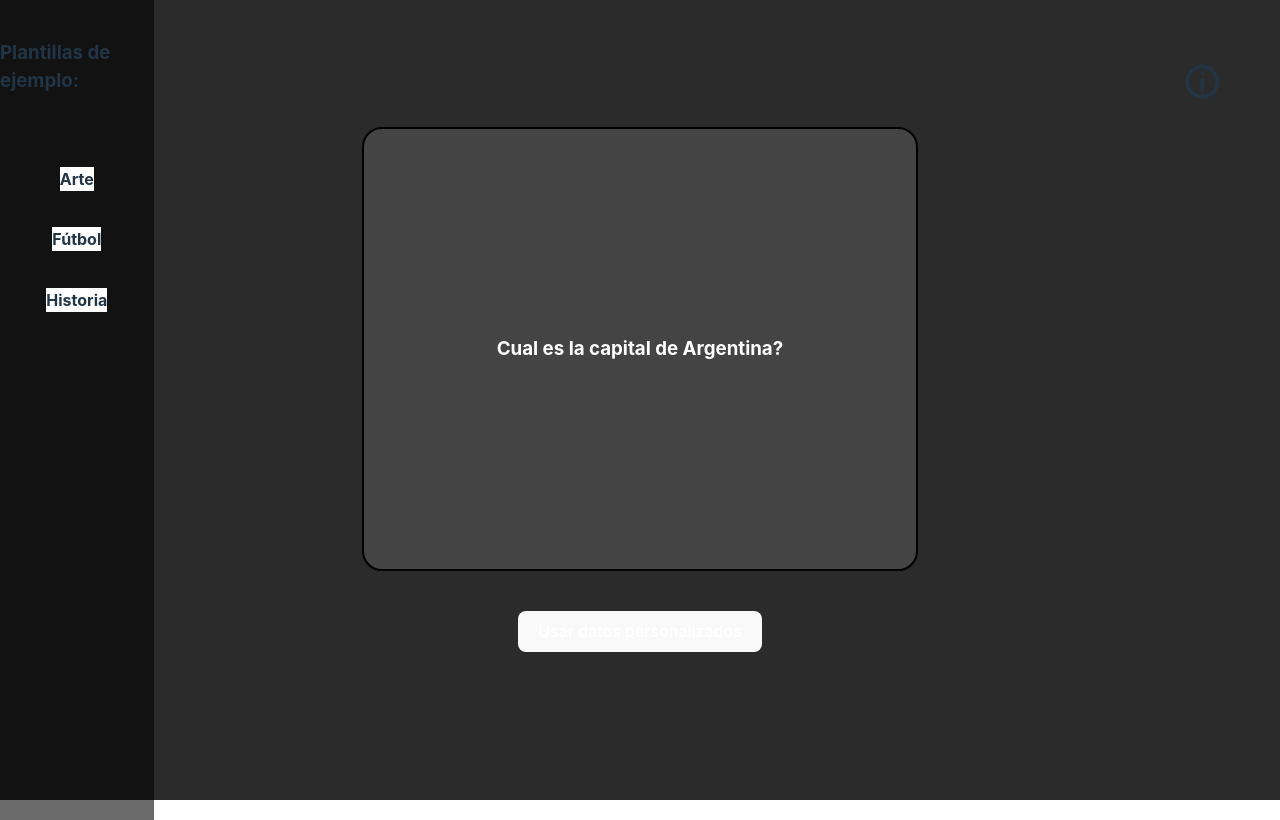
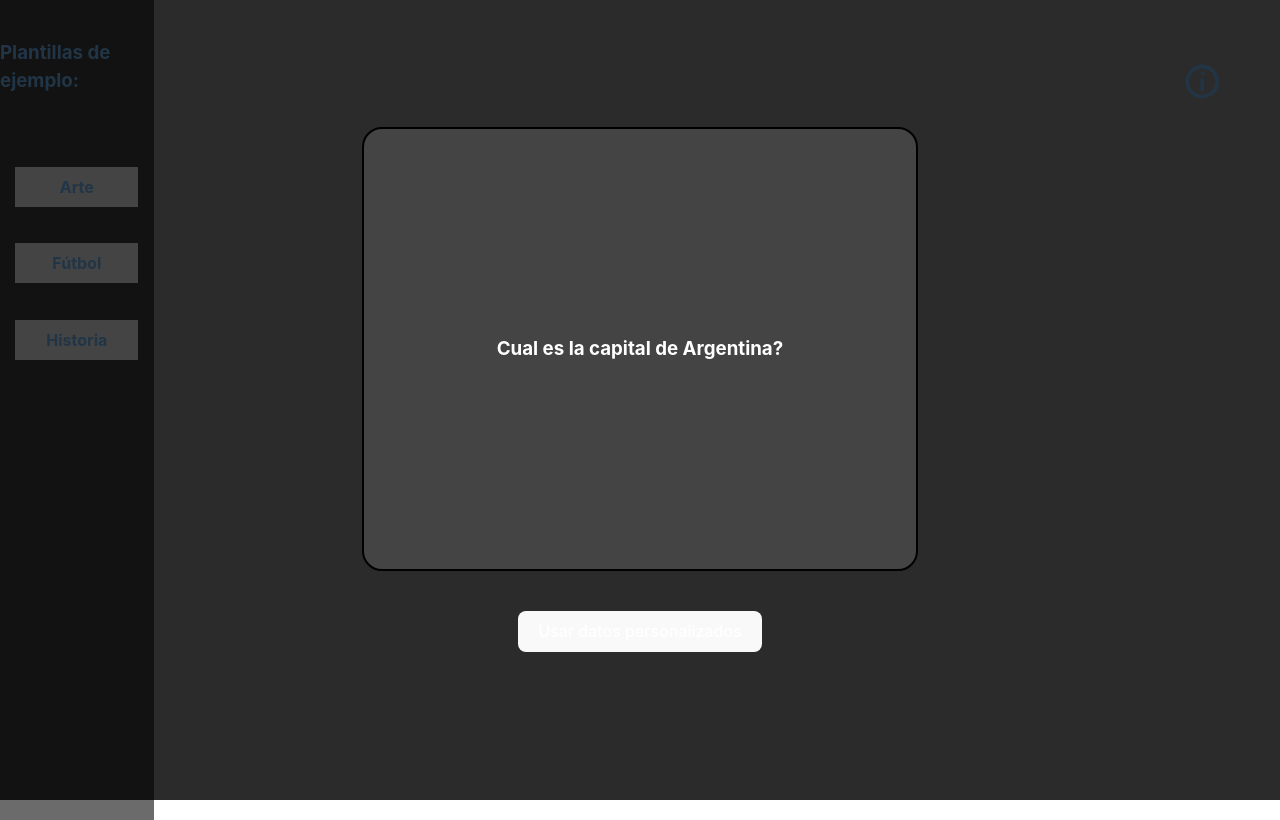
Before and after one commit to Xxavier14/FlashCards, a React (Vite) app: page / in a window 1280 px wide. Built offline with nearby package versions, Linux system fonts and the light colour scheme.

Commit message:
menu style

```diff
--- a/src/components/menu.css
+++ b/src/components/menu.css
@@ -18,6 +18,18 @@
 }
 
 .containerMenu h2{
+    cursor: pointer;
     font-size: medium;
-    background-color: #fff;
+    background-color: #444444;
+    display: flex;
+    justify-content: center;
+    align-items: center;
+    height: 40px;
+    width: 80%;
+    transition: transform ease 400ms;
 }
+
+.containerMenu h2:hover{
+    background-color: #6d6d6d;
+    transform: scale(1.1);
+}
```
